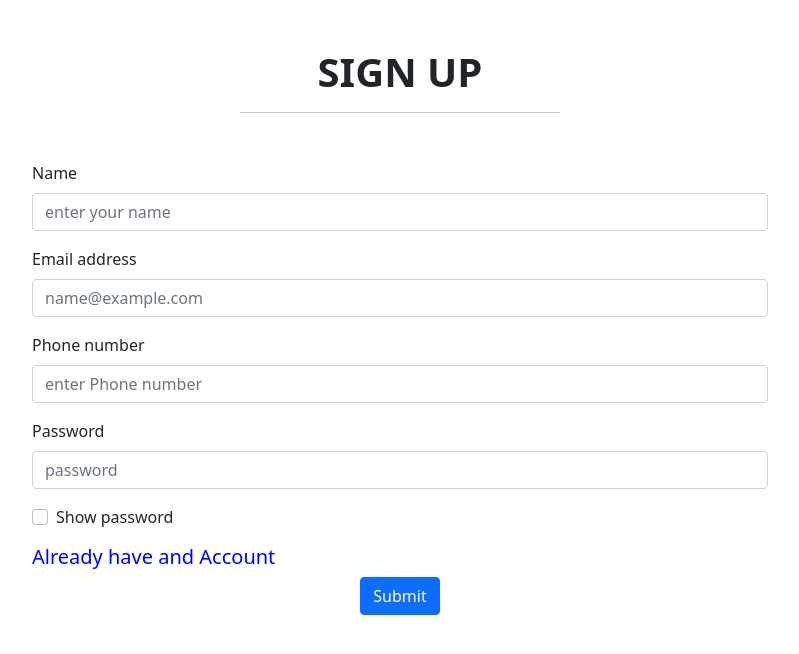
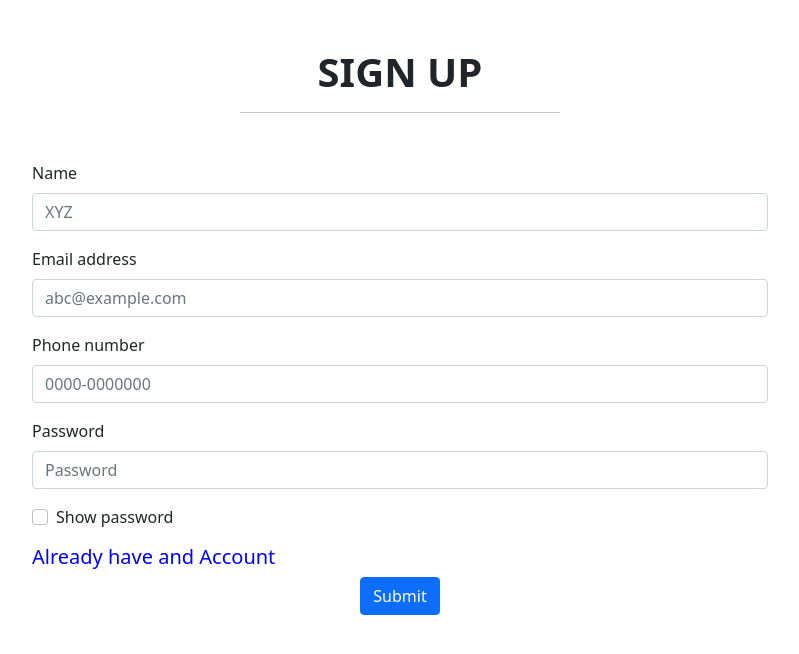
Before and after one commit to mumer29/Humanity-care, a React (Create React App) app in the folder save-wastage-food/: page /sign-up in a window 1280 px wide. Shown: the top 654 px of the page, without its empty margins (240-1039 px from the left). Built offline with nearby package versions, Linux system fonts and the light colour scheme.

Commit message:
placeholder correct

```diff
--- a/save-wastage-food/src/components/registrationForm/SignIn.js
+++ b/save-wastage-food/src/components/registrationForm/SignIn.js
@@ -77,7 +77,7 @@ function SignIn() {
                                     value={user.email}
                                     onChange={getUserData}
                                     className="form-control"
-                                    placeholder="name@example.com"
+                                    placeholder="abc@example.com"
                                 />
                             </div>
 
@@ -91,7 +91,7 @@ function SignIn() {
                                     value={user.password}
                                     onChange={getUserData}
                                     className="form-control"
-                                    placeholder="password"
+                                    placeholder="Password"
                                 />
                             </div>
                             <div className="mb-3 form-check">
--- a/save-wastage-food/src/components/registrationForm/SignUp.js
+++ b/save-wastage-food/src/components/registrationForm/SignUp.js
@@ -67,7 +67,7 @@ function SignUp() {
                                     name='name'
                                     type="text"
                                     className="form-control"
-                                    placeholder="enter your name"
+                                    placeholder="XYZ"
                                 />
                             </div>
                             <div className="mb-3">
@@ -78,7 +78,7 @@ function SignUp() {
                                     name="email"
                                     type="email"
                                     className="form-control"
-                                    placeholder="name@example.com"
+                                    placeholder="abc@example.com"
                                 />
                             </div>
 
@@ -90,7 +90,7 @@ function SignUp() {
                                     name='phone'
                                     type="number"
                                     className="form-control"
-                                    placeholder="enter Phone number"
+                                    placeholder="0000-0000000"
 
                                 />
                             </div>
@@ -104,7 +104,7 @@ function SignUp() {
                                     id="password"
                                     type={password ? "password" : "text"}
                                     className="form-control"
-                                    placeholder="password" />
+                                    placeholder="Password" />
 
                             </div>
                             <div className="mb-3 form-check">
```
